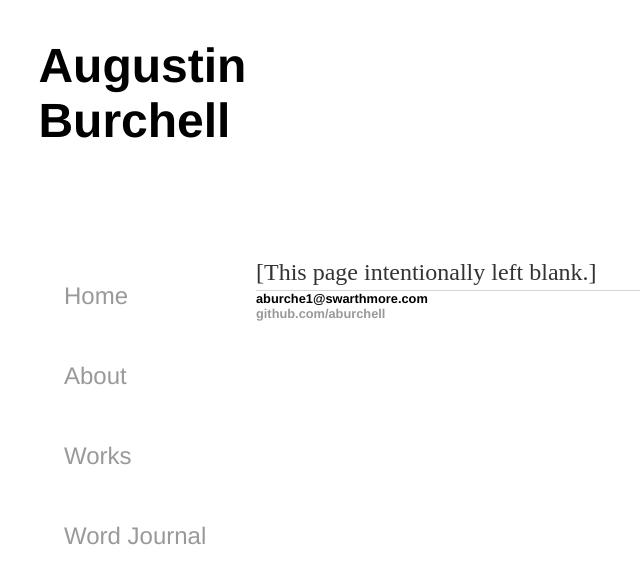
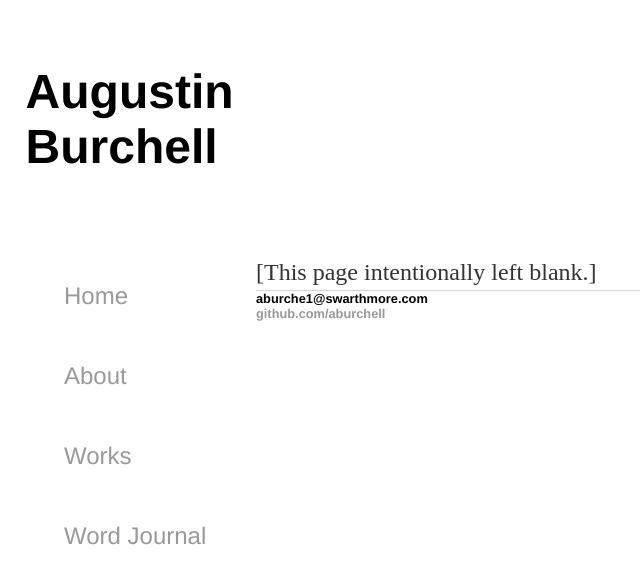
Before and after one commit to aburchell/aburchell.github.io, a Jekyll site: the page built from index.html, in a window 1280 px wide. Shown: the top 584 px of the page, without its empty margins (0-640 px from the left). Built offline with Jekyll 4.4.1, drawn with Linux system fonts in a browser that asks for light colours.

Commit message:
Update main.css

```diff
--- a/css/main.css
+++ b/css/main.css
@@ -69,7 +69,7 @@ ul.posts li {
     position: fixed;
     top: 0px;
     left: 0px;
-    margin-left: 3%;
-    margin-top: 3%;
+    margin-left: 2%;
+    margin-top: 5%;
     padding: 0px;
 }
```
